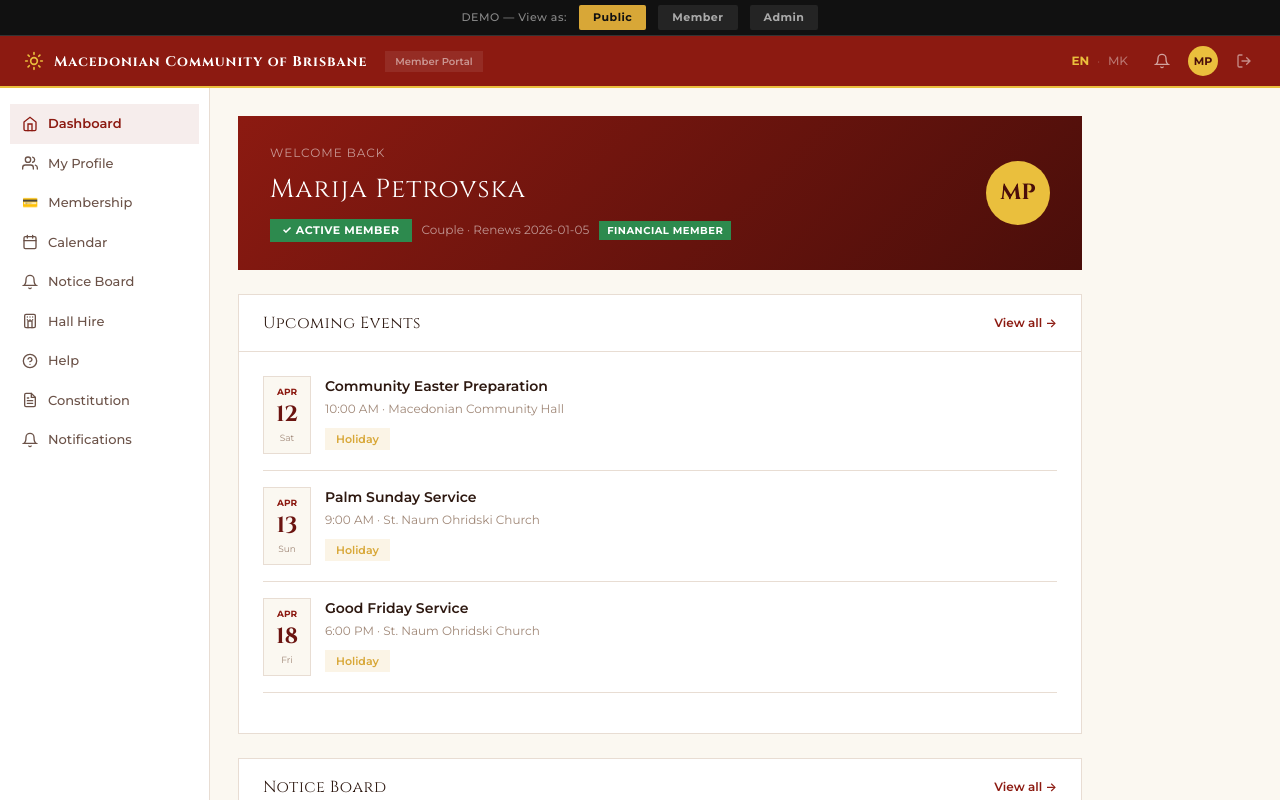
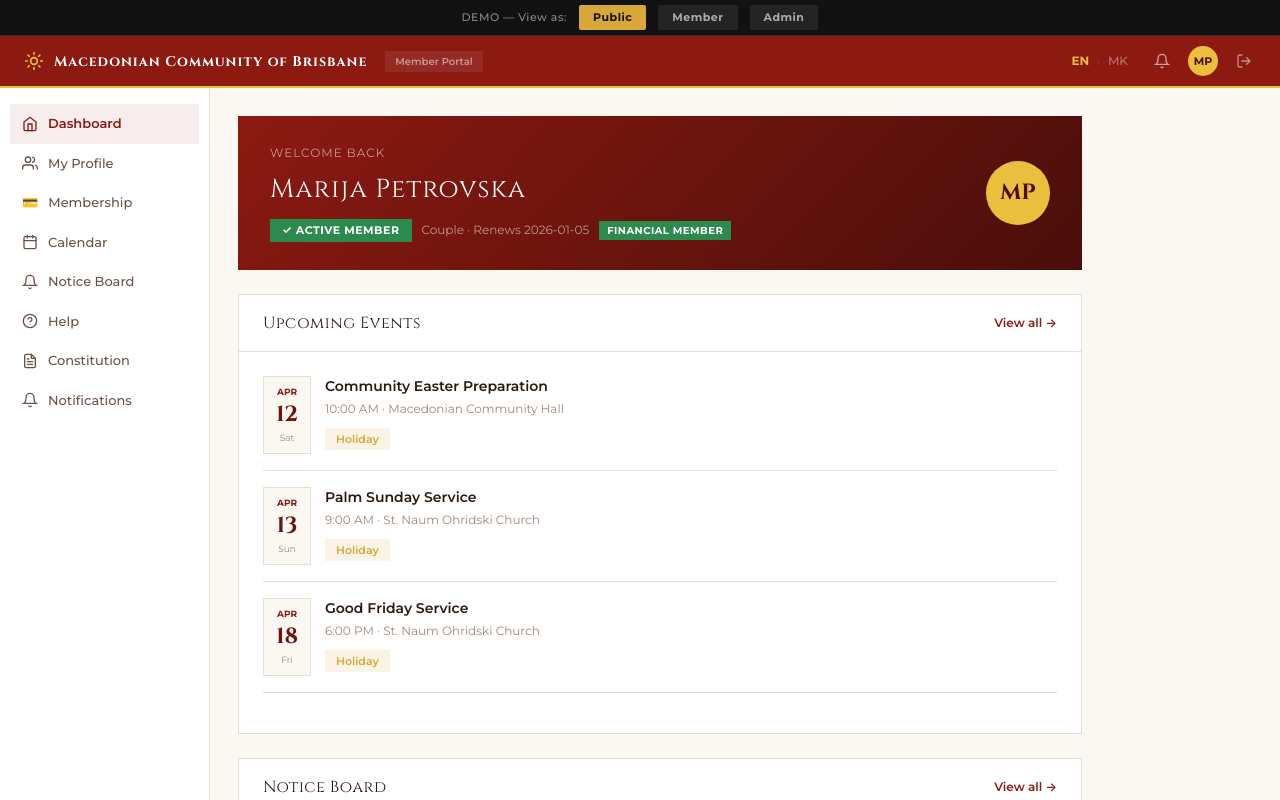
Before and after one commit to bklei-pooltable1/maco-app, a React (Vite) app: page /member-dashboard in a window 1280 px wide. Shown: the top 800 px of the page. Built offline with nearby package versions, Linux system fonts and the light colour scheme; the HTML template or start-up script is replaced by a standard one.

Commit message:
Member portal improvements: address autocomplete, adults-only signup, read-only profile, event visibility checkboxes, hall toggle, targeted notifications, events notification category, email-only notifications, removed manual add-member, added Admin role option, removed member Hall Hire tab

```diff
--- a/src/pages/MemberDashboard.jsx
+++ b/src/pages/MemberDashboard.jsx
@@ -724,7 +724,7 @@ const NAV_ITEMS = [
   { key: "membership", icon: "💳", label: "Membership" },
   { key: "calendar", icon: <CalIcon/>, label: "Calendar" },
   { key: "notices", icon: <BellIcon/>, label: "Notice Board" },
-  { key: "hallhire", icon: <BuildingIcon/>, label: "Hall Hire" },
+  // { key: "hallhire", icon: <BuildingIcon/>, label: "Hall Hire" }, // hidden — re-enable to restore member hall hire tab
   { key: "help", icon: <HelpIcon/>, label: "Help" },
   { key: "constitution", icon: <DocumentIcon/>, label: "Constitution" },
   { key: "notifications", icon: <BellIcon/>, label: "Notifications" },
@@ -811,7 +811,7 @@ export default function MemberDashboard() {
           {section === "membership" && <MembershipSection member={member} updateMember={updateMember}/>}
           {section === "calendar" && <CalendarSection events={visibleEvents} rsvps={rsvps} toggleRsvp={toggleRsvp}/>}
           {section === "notices" && <NoticeBoardSection notices={notices}/>}
-          {section === "hallhire" && <HallHireSection/>}
+          {/* section === "hallhire" && <HallHireSection/> — hidden, re-enable with nav item above */}
           {section === "help" && <HelpSection members={members}/>}
           {section === "constitution" && <ConstitutionSection/>}
           {section === "notifications" && <NotificationsSection member={member} updateNotificationPrefs={updateNotificationPrefs}/>}
```
Also changed, not shown: 1 other file (tests, documents, lock files or other folders).
